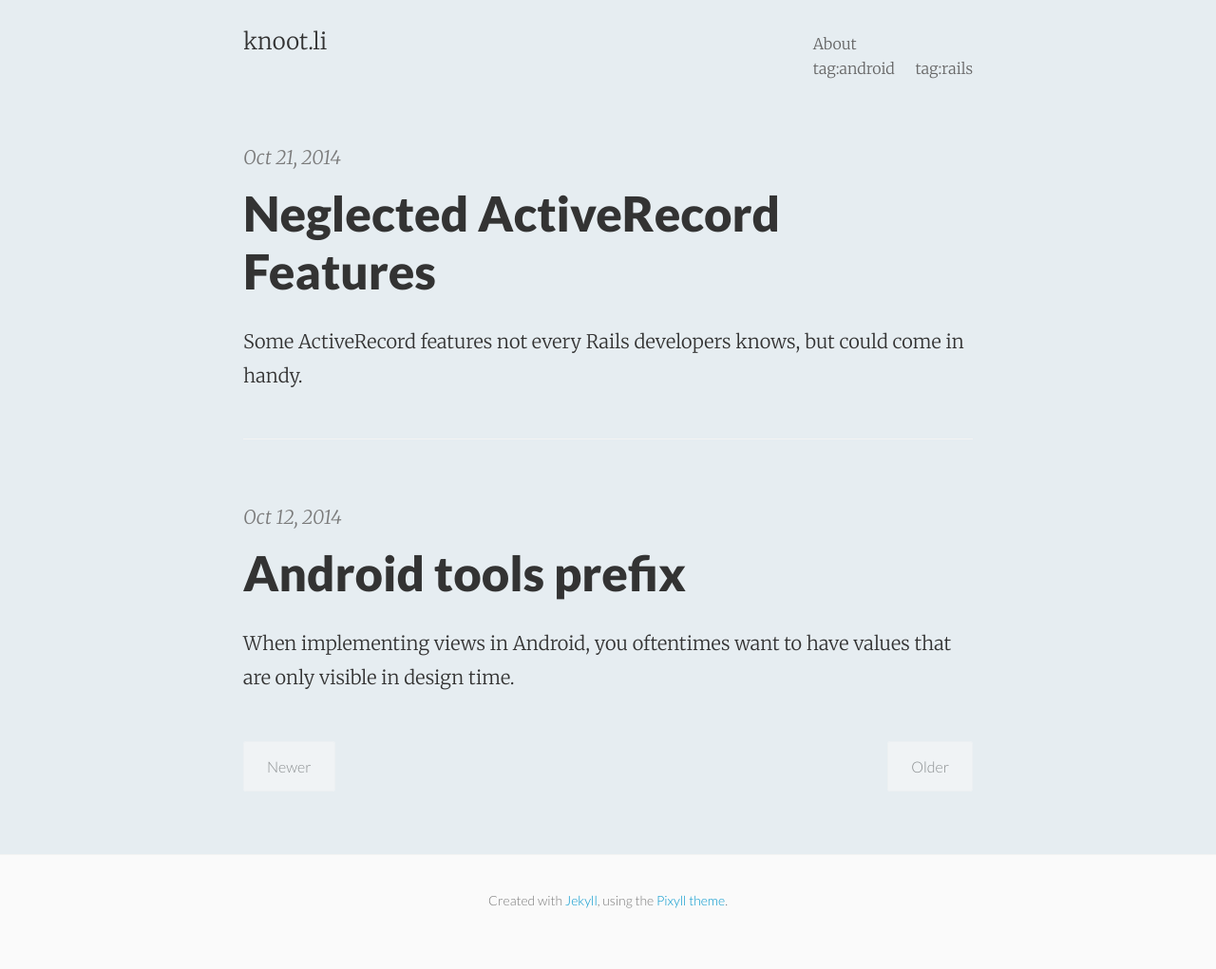
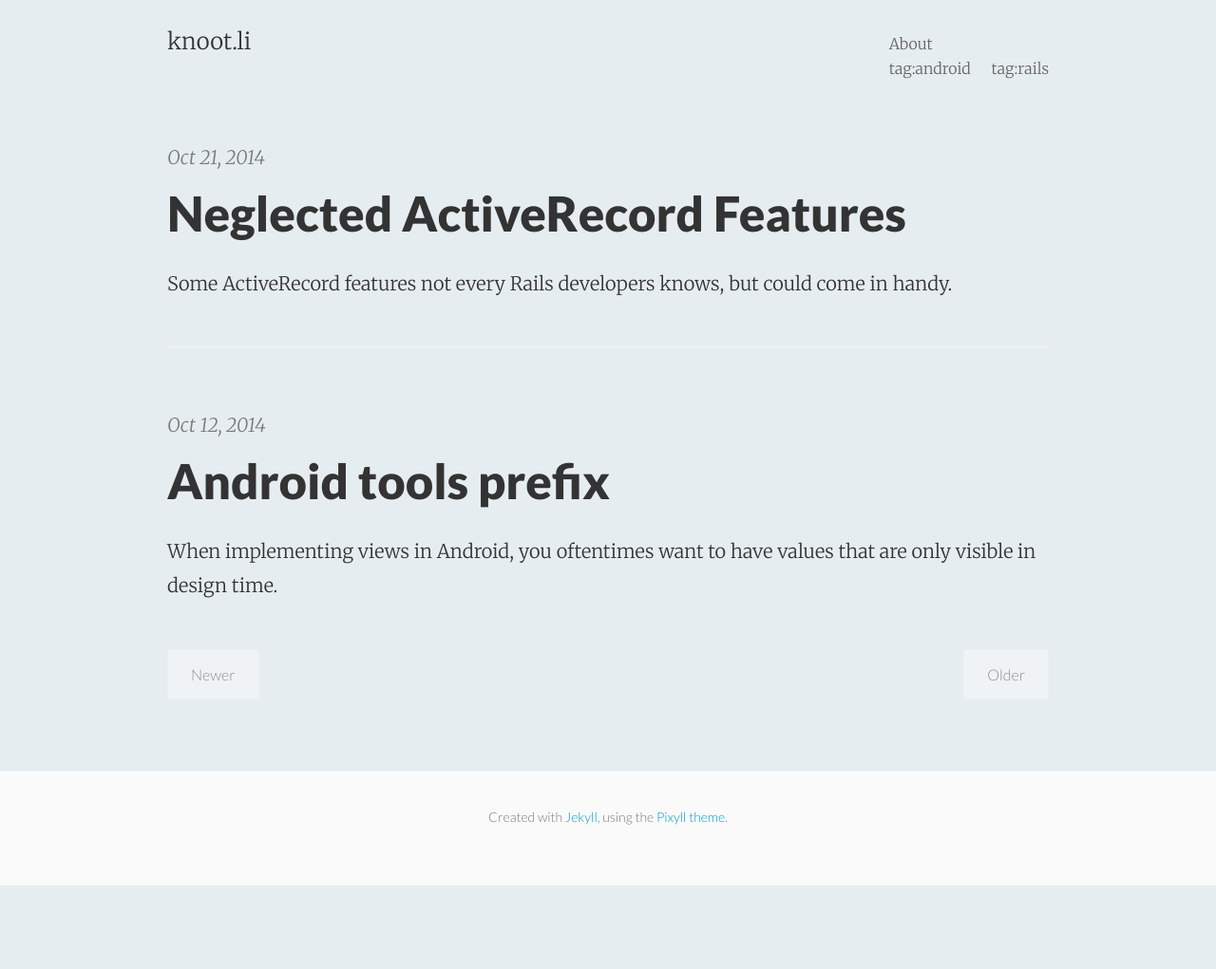
Before and after one commit to nethad/blog, a Jekyll site: the page built from index.html, in a window 1280 px wide. Shown: the whole page at 95% size. Built offline with Jekyll 4.4.1, drawn with Linux system fonts in a browser that asks for light colours; the list of posts is cut into pages by our own code; after the commit the page ends 933 px from its top, so only the background shows below that.

Commit message:
! Make post layouts wider

```diff
--- a/_layouts/center.html
+++ b/_layouts/center.html
@@ -6,7 +6,7 @@
     {% include header.html %}
 
     <div class="post p2 p-responsive wrap" role="main">
-      <div class="measure">
+      <div class="measure-wide">
         {{ content }}
       </div>
     </div>
--- a/_sass/_basscss.scss
+++ b/_sass/_basscss.scss
@@ -120,7 +120,7 @@ strong, .bold {
 }
 
 .measure {
-  max-width: 48rem;
+  max-width: 58rem;
 }
 
 .measure-narrow {
@@ -128,7 +128,7 @@ strong, .bold {
 }
 
 .measure-wide {
-  max-width: 60rem;
+  max-width: 80rem;
 }
 
 .leading-1 {
```
